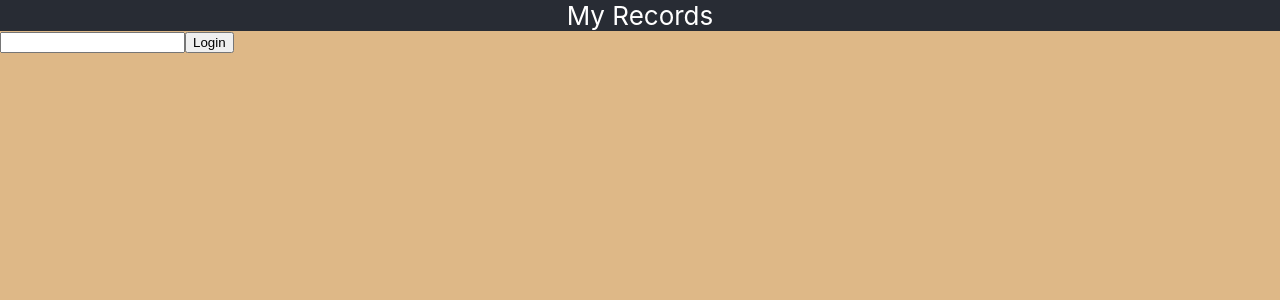
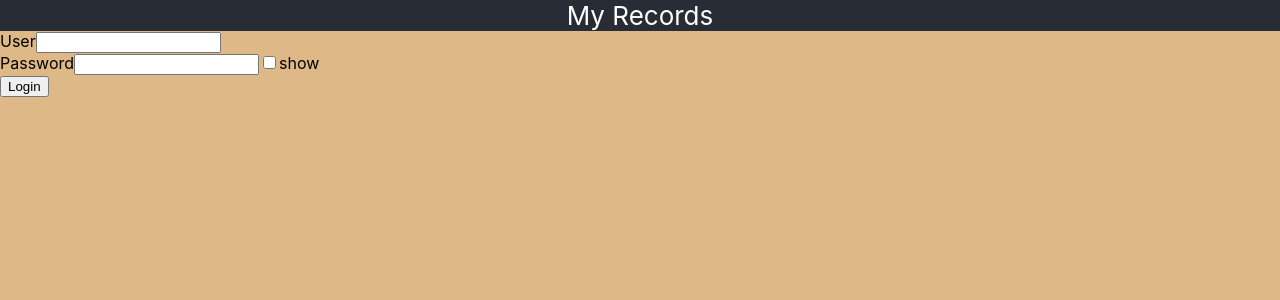
Before and after one commit to SPK80/my-records, a React (Create React App) app: page / in a window 1280 px wide. Shown: the top 300 px of the page. Built offline with nearby package versions, Linux system fonts and the light colour scheme.

Commit message:
refactor: Login feat: add form elements

```diff
--- a/src/components/Login.jsx
+++ /dev/null
@@ -1,29 +0,0 @@
-import { useState } from 'react';
-import Button from './records/Button.jsx';
-
-export function Login(params) {
-
-	function tryLogin() {
-	}
-
-	function onUserNameChanged(value) {
-	}
-
-	const [userName, setUserName] = useState('');
-	const [userPassword, setUserPassword] = useState('');
-
-	return (
-		<div>
-			<input
-				onChange={event => onUserNameChanged(event.target.value)}
-				value={userName}
-			>
-			</input>
-
-			<Button
-				caption='Login'
-				click={tryLogin} />
-
-		</div>
-	);
-}
--- /dev/null
+++ b/src/components/Login/Login.jsx
@@ -0,0 +1,56 @@
+import { useState } from 'react';
+import Button from '../records/Button.jsx';
+
+export default function Login({ onLoged }) {
+
+	function onSubmit(event) {
+		event.preventDefault();
+		console.log('onSubmit:', event);
+		// onLoged(userId);
+	}
+
+	const [userName, setUserName] = useState('');
+	const [userPassword, setUserPassword] = useState('');
+	const [showPassword, setShowPassword] = useState(false);
+
+	return (
+		<form onSubmit={onSubmit}>
+			<div>
+				<label>
+					<span>User</span>
+					<input
+						type="text"
+						value={userName}
+						onChange={event => setUserName(event.target.value)}
+					/>
+				</label>
+			</div>
+
+			<div>
+				<label>
+					<span>Password</span>
+					<input
+						type={showPassword ? "text" : "password"}
+						value={userPassword}
+						onChange={event => setUserPassword(event.target.value)}
+					/>
+				</label>
+				<label>
+					<input
+						type="checkbox"
+						checked={showPassword}
+						onChange={(event) => setShowPassword(event.target.checked)}
+					/>
+					<span>show</span>
+				</label>
+			</div>
+			<div>
+				<Button
+					caption='Login'
+					type="submit"
+					value="Submit"
+				/>
+			</div>
+		</form>
+	);
+}
--- /dev/null
+++ b/src/components/Login/index.js
@@ -0,0 +1,2 @@
+import Login from "./Login";
+export default Login;
```
Also changed, not shown: src/components/App.jsx (+5 -2 lines).
